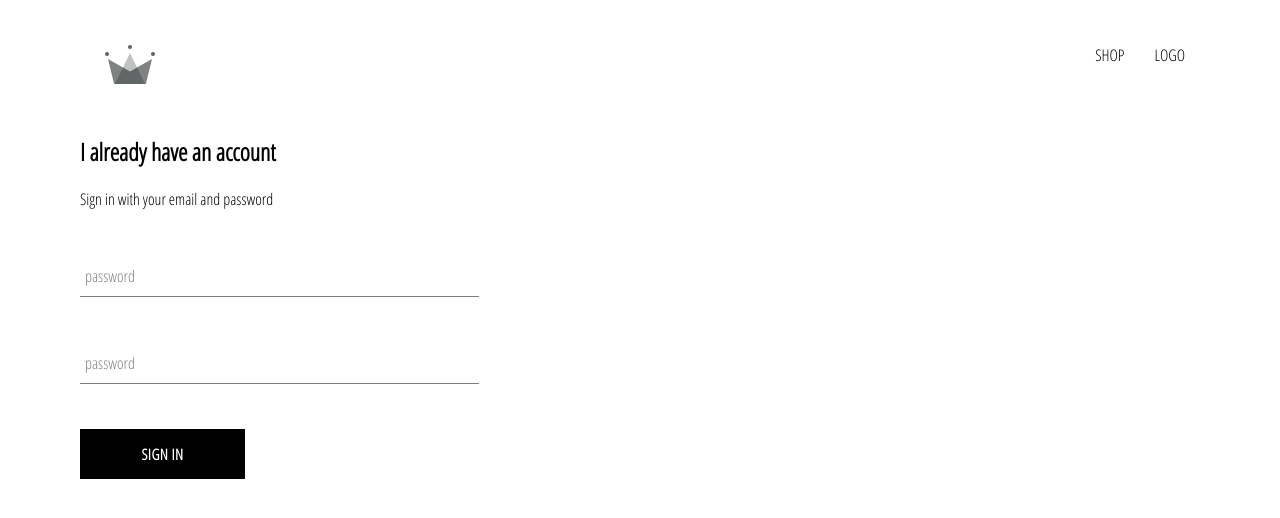
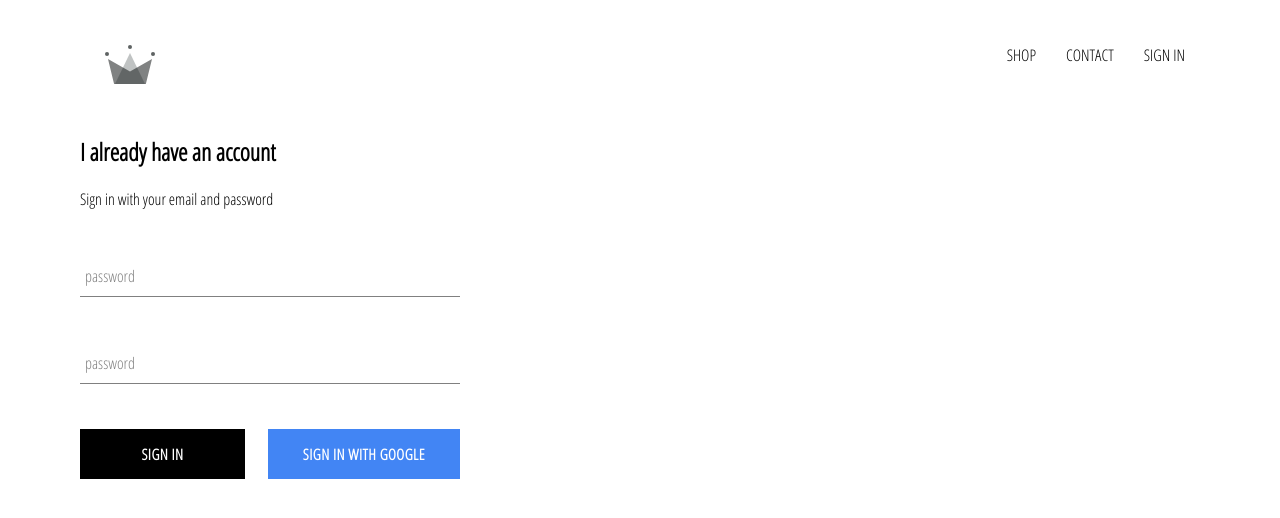
Before and after one commit to SaulFein/react-e-commerce, a React (Create React App) app: page /signin in a window 1280 px wide. Shown: the top 518 px of the page. Built offline with nearby package versions, Linux system fonts and the light colour scheme; no server answers.

Commit message:
google sign in and sign in style

```diff
--- a/package.json
+++ b/package.json
@@ -6,6 +6,7 @@
     "@testing-library/jest-dom": "^4.2.4",
     "@testing-library/react": "^9.5.0",
     "@testing-library/user-event": "^7.2.1",
+    "firebase": "^7.14.3",
     "node-sass": "^4.14.1",
     "react": "^16.13.1",
     "react-dom": "^16.13.1",
--- a/src/App.css
+++ b/src/App.css
@@ -7,3 +7,7 @@
   text-decoration: none;
   color: black;
 }
+
+* {
+  box-sizing: border-box;
+}
--- a/src/App.js
+++ b/src/App.js
@@ -1,25 +1,48 @@
+import React from "react";
+import { Switch, Route } from "react-router-dom";
 
-import React from 'react';
-import { Switch, Route } from 'react-router-dom';
+import "./App.css";
 
-import './App.css';
+import HomePage from "./pages/homepage/homepage.component";
+import ShopPage from "./pages/shop/shop.component.jsx";
+import Header from "./components/header/header.component";
+import SignInAndSignUpPage from "./pages/sign-in-and-sign-up/sign-in-and-sign-up.component.jsx";
+import { auth } from "./firebase/firebase.utils";
 
-import HomePage from './pages/homepage/homepage.component';
-import ShopPage from './pages/shop/shop.component.jsx';
-import Header from './components/header/header.component';
-import SignInAndSignUpPage from './pages/sign-in-and-sign-up/sign-in-and-sign-up.component.jsx'
+class App extends React.Component {
+  constructor() {
+    super();
 
-function App() {
+    this.state = {
+      currentUser: null,
+    };
+  }
+
+  unsubscribeFromAuth = null;
+
+  componentDidMount() {
+    this.unsubscribeFromAuth = auth.onAuthStateChanged((user) => {
+      this.setState({ currentUser: user });
+      console.log(user);
+    });
+  }
+
+  componentWillUnmount() {
+    this.unsubscribeFromAuth();
+  }
+
+  render() {
     return (
       <div>
-    <Header />
+        <Header currentUser={this.state.currentUser} />
         <Switch>
-        <Route exact path='/' component={HomePage} />
-        <Route path='/shop' component={ShopPage} />
-        <Route path='/signin' component={SignInAndSignUpPage} />
+          <Route exact path="/" component={HomePage} />
+          <Route path="/shop" component={ShopPage} />
+          <Route path="/signin" component={SignInAndSignUpPage} />
         </Switch>
       </div>
     );
   }
+}
 
 export default App;
--- a/src/components/custom-button/custom-button-styles.scss
+++ b/src/components/custom-button/custom-button-styles.scss
@@ -19,4 +19,14 @@
       color: black;
       border: 1px solid black;
     }
+
+    &.google-sign-in {
+      background-color:#4285f4;
+      color: white;
+
+      &:hover {
+        background-color: #357ae8;
+        border: none;
+      }
+    }
   }
--- a/src/components/custom-button/custom-button.component.jsx
+++ b/src/components/custom-button/custom-button.component.jsx
@@ -2,8 +2,8 @@
 
 import './custom-button-styles.scss';
 
-const CustomButton= ({ children, ...otherProps}) => (
-<button className='custom-button' {...otherProps}>
+const CustomButton= ({ children, isGoogleSignIn, ...otherProps}) => (
+<button className={`${isGoogleSignIn ? 'google-sign-in': ''} custom-button`} {...otherProps}>
     {children}
 </button>
 );
--- a/src/components/header/header.component.jsx
+++ b/src/components/header/header.component.jsx
@@ -1,10 +1,12 @@
 import React from "react";
 import { Link } from "react-router-dom";
+
+import { auth } from "../../firebase/firebase.utils";
 
 import { ReactComponent as Logo } from "../../assets/crown.svg";
 import "./header.styles.scss";
 
-const Header = () => (
+const Header = ({ currentUser }) => (
   <div className="header">
     <Link className="logo-container" to="/">
       <Logo className="logo" />
@@ -14,8 +16,17 @@
         SHOP
       </Link>
       <Link className="option" to="/shop">
-        LOGO
+        CONTACT
       </Link>
+      {currentUser ? (
+        <div className="option" onClick={() => auth.signOut()}>
+          SIGN OUT
+        </div>
+      ) : (
+        <Link className="option" to="/signin">
+          SIGN IN
+        </Link>
+      )}
     </div>
   </div>
 );
--- a/src/components/header/header.styles.scss
+++ b/src/components/header/header.styles.scss
@@ -20,6 +20,7 @@
 
       .option {
         padding: 10px 15px;
+        cursor: pointer;
       }
     }
   }
--- a/src/components/sign-in/sign-in.component.jsx
+++ b/src/components/sign-in/sign-in.component.jsx
@@ -1,7 +1,9 @@
 import React from "react";
 
-import FormInput from '../form-input/form-input.component';
-import CustomButton from '../custom-button/custom-button.component';
+import FormInput from "../form-input/form-input.component";
+import CustomButton from "../custom-button/custom-button.component";
+
+import { signInWithGoogle } from "../../firebase/firebase.utils";
 
 import "./sign-in.styles.scss";
 
@@ -43,8 +45,13 @@
             label="password"
             required
           />
-
-          <CustomButton type="submit" >SIGN IN</CustomButton>
+          <div className="buttons">
+            <CustomButton type="submit">Sign in</CustomButton>
+            <CustomButton onClick={signInWithGoogle} isGoogleSignIn>
+              {""}
+              Sign in with Google{""}
+            </CustomButton>
+          </div>
         </form>
       </div>
     );
--- a/src/components/sign-in/sign-in.styles.scss
+++ b/src/components/sign-in/sign-in.styles.scss
@@ -1,9 +1,14 @@
 .sign-in {
-    width: 30vw;
+    width: 380px;
     display: flex;
     flex-direction: column;
 
     .title {
         margin: 10px 0;
     }
+
+    .buttons {
+        display: flex;
+        justify-content: space-between;
+    }
 }
--- /dev/null
+++ b/src/firebase/firebase.utils.js
@@ -0,0 +1,25 @@
+import firebase from "firebase/app";
+import "firebase/firestore";
+import "firebase/auth";
+
+const config = {
+  apiKey: "AIzaSyAz8BAKk0GRZMQZkfEU-dqTM5dAPc5n4VQ",
+  authDomain: "react-e-commerce-db-7db23.firebaseapp.com",
+  databaseURL: "https://react-e-commerce-db-7db23.firebaseio.com",
+  projectId: "react-e-commerce-db-7db23",
+  storageBucket: "react-e-commerce-db-7db23.appspot.com",
+  messagingSenderId: "333795310721",
+  appId: "1:333795310721:web:adc12700f330f7513de180",
+  measurementId: "G-ZZ0BCG89ZE",
+};
+
+firebase.initializeApp(config);
+
+export const auth = firebase.auth();
+export const firestore = firebase.firestore();
+
+const provider = new firebase.auth.GoogleAuthProvider();
+provider.setCustomParameters({ prompt: "select_account" });
+export const signInWithGoogle = () => auth.signInWithPopup(provider);
+
+export default firebase;
```
Also changed, not shown: 1 other file (tests, documents, lock files or other folders). Lines whose indentation alone changed are shown as unchanged.
